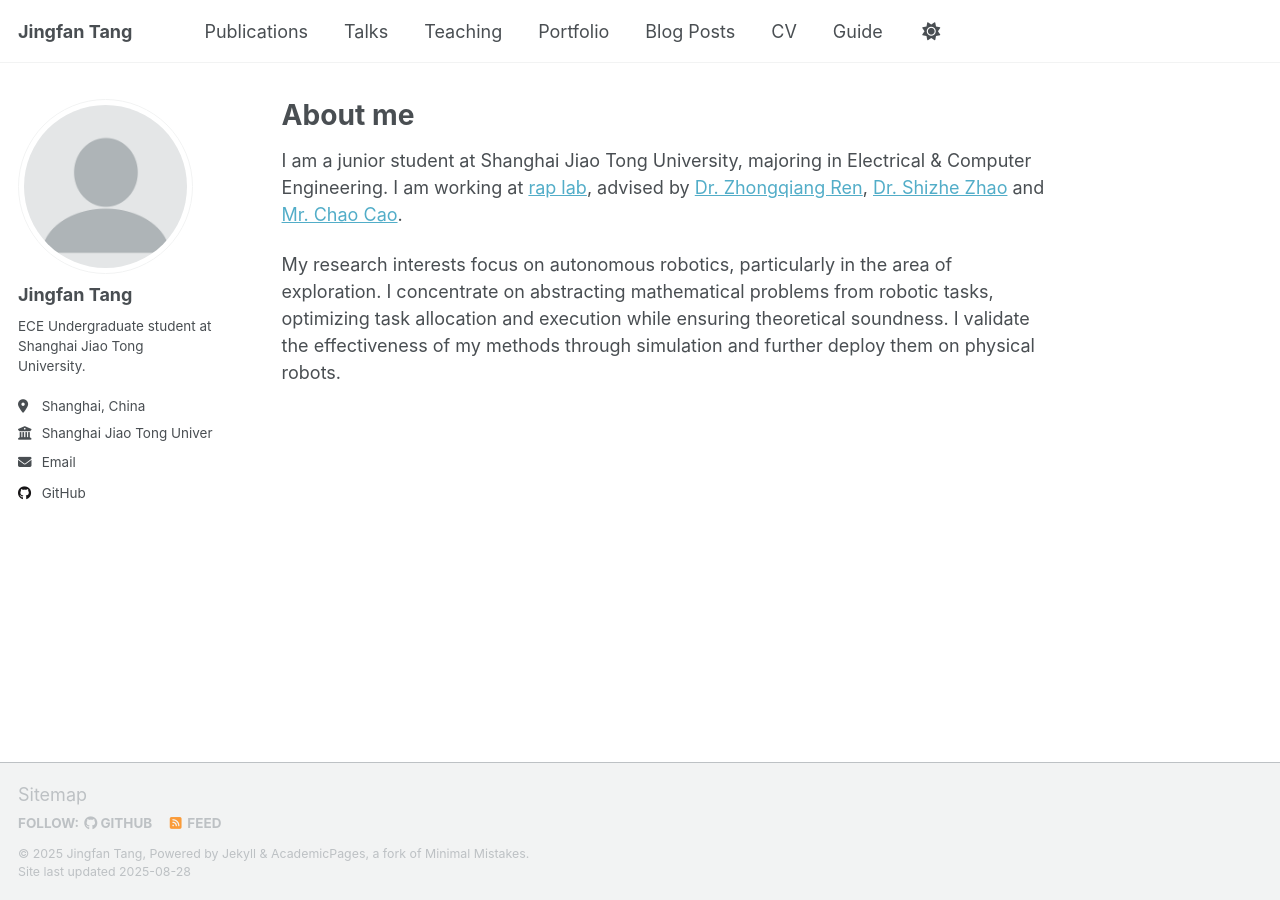
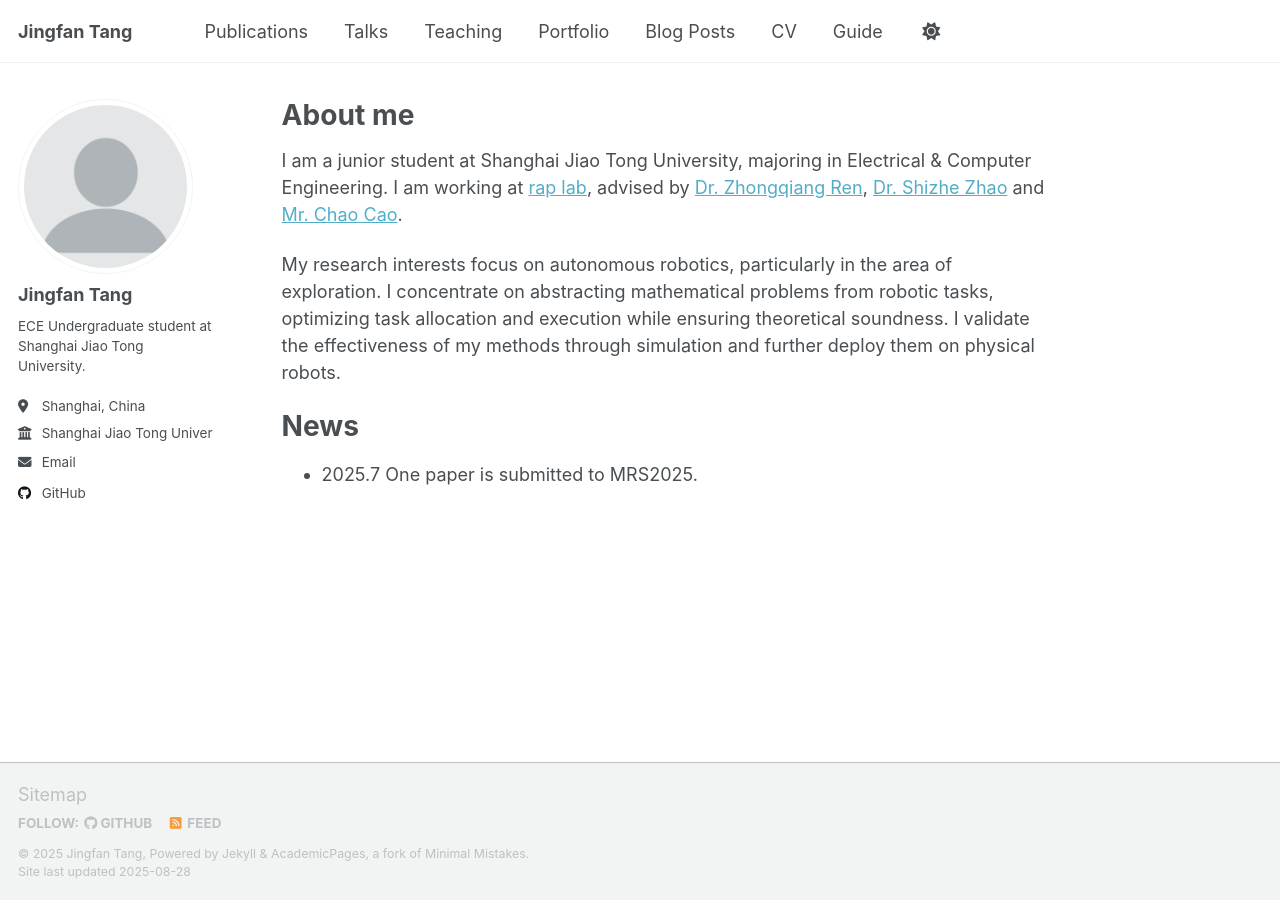
Before and after one commit to tangjingfan/tangjingfan.github.io, a Jekyll site: the page built from _pages/about.md, in a window 1280 px wide. Built offline with Jekyll 4.4.1, drawn with Linux system fonts in a browser that asks for light colours; a script that is not in the unit is left out.

Commit message:
feat: update news

```diff
--- a/_pages/about.md
+++ b/_pages/about.md
@@ -10,9 +10,13 @@
 About me
 =====
 
-I am a junior student at Shanghai Jiao Tong University, majoring in Electrical & Computer Engineering. I am working at [rap lab](p-lab.github.io), advised by [Dr. Zhongqiang Ren](https://rap-lab.github.io/team/zren/), [Dr. Shizhe Zhao](https://eggeek.github.io/) and [Mr. Chao Cao](https://caochao.me/).
+I am a junior student at Shanghai Jiao Tong University, majoring in Electrical & Computer Engineering. I am working at [rap lab](https://rap-lab.github.io), advised by [Dr. Zhongqiang Ren](https://rap-lab.github.io/team/zren/), [Dr. Shizhe Zhao](https://eggeek.github.io/) and [Mr. Chao Cao](https://caochao.me/).
 
 My research interests focus on autonomous robotics, particularly in the area of exploration. I concentrate on abstracting mathematical problems from robotic tasks, optimizing task allocation and execution while ensuring theoretical soundness. I validate the effectiveness of my methods through simulation and further deploy them on physical robots.
+
+News
+=====
+- 2025.7 One paper is submitted to MRS2025.
 
 <!-- A data-driven personal website
 ======
```
